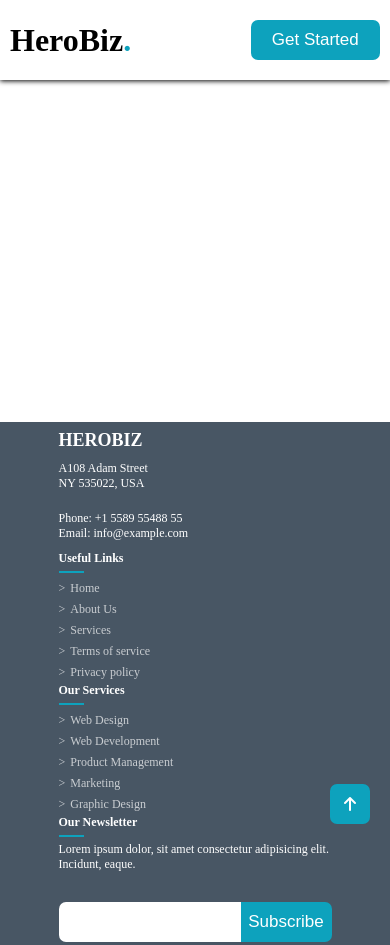
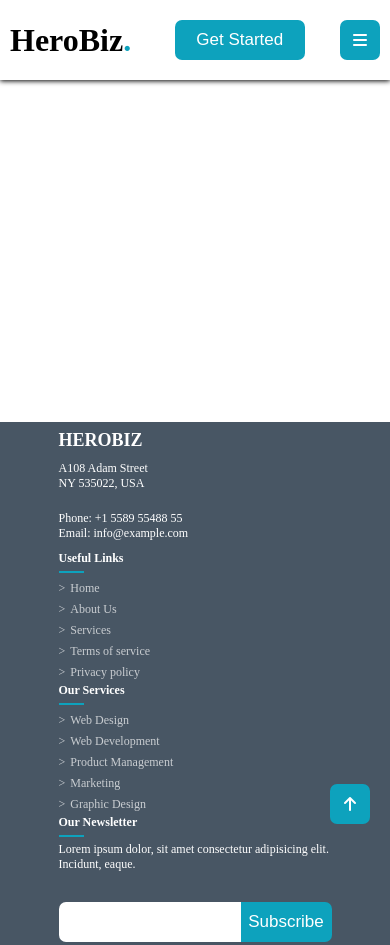
Before and after one commit to Vinith1710/HeroBiz, a plain HTML site: page index.html in a window 390 px wide. Shown: the top 945 px of the page. Drawn offline with Linux system fonts and the light colour scheme.

Commit message:
Mobile Side nav Final

```diff
--- a/css/style.css
+++ b/css/style.css
@@ -626,6 +626,9 @@ button:hover {
         color: white;
 
     }
+    .side-bar {
+        display: block;
+    }
     .side-bar label {
         background-color: var(--color);
         height: 40px;
```
